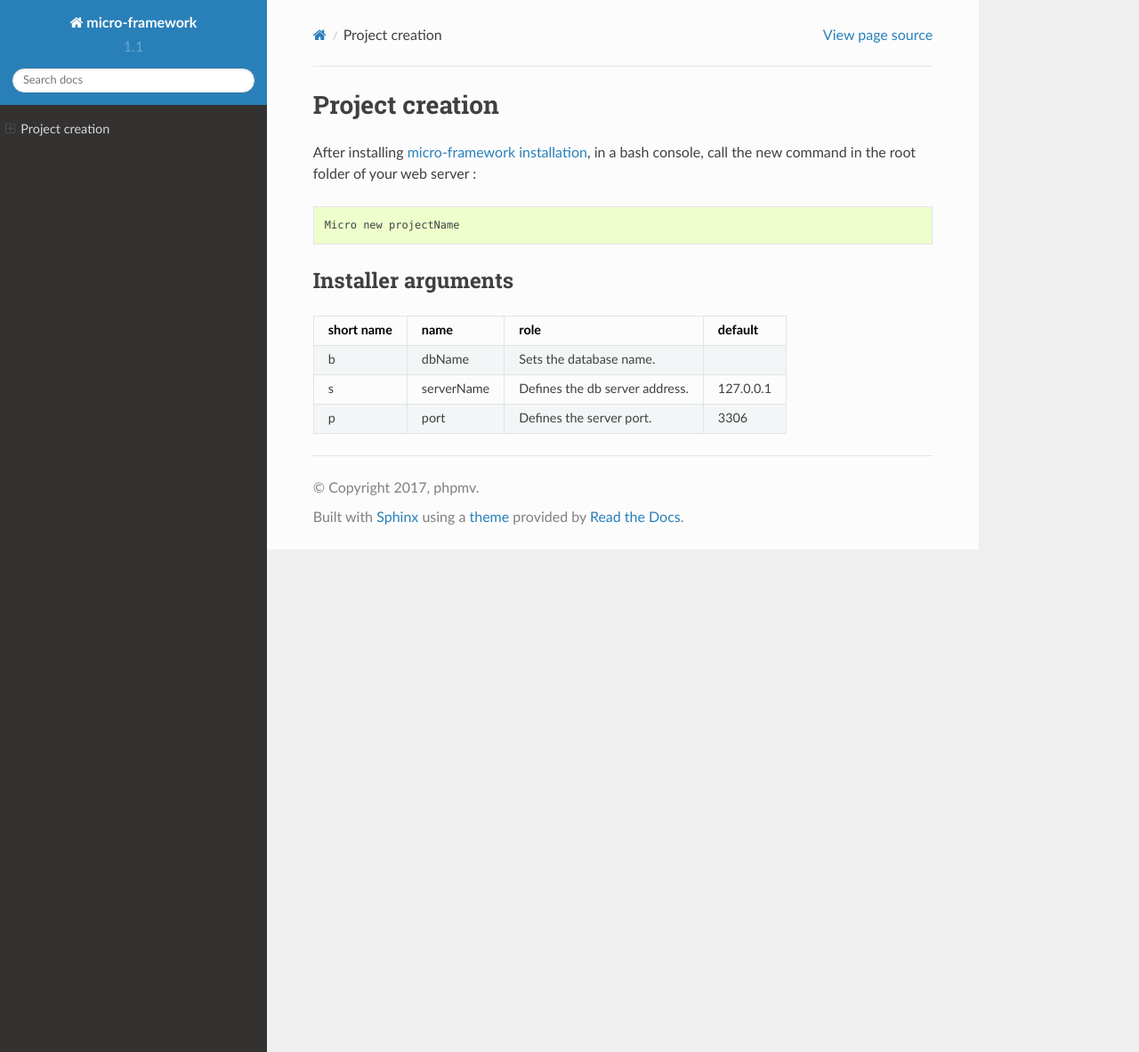
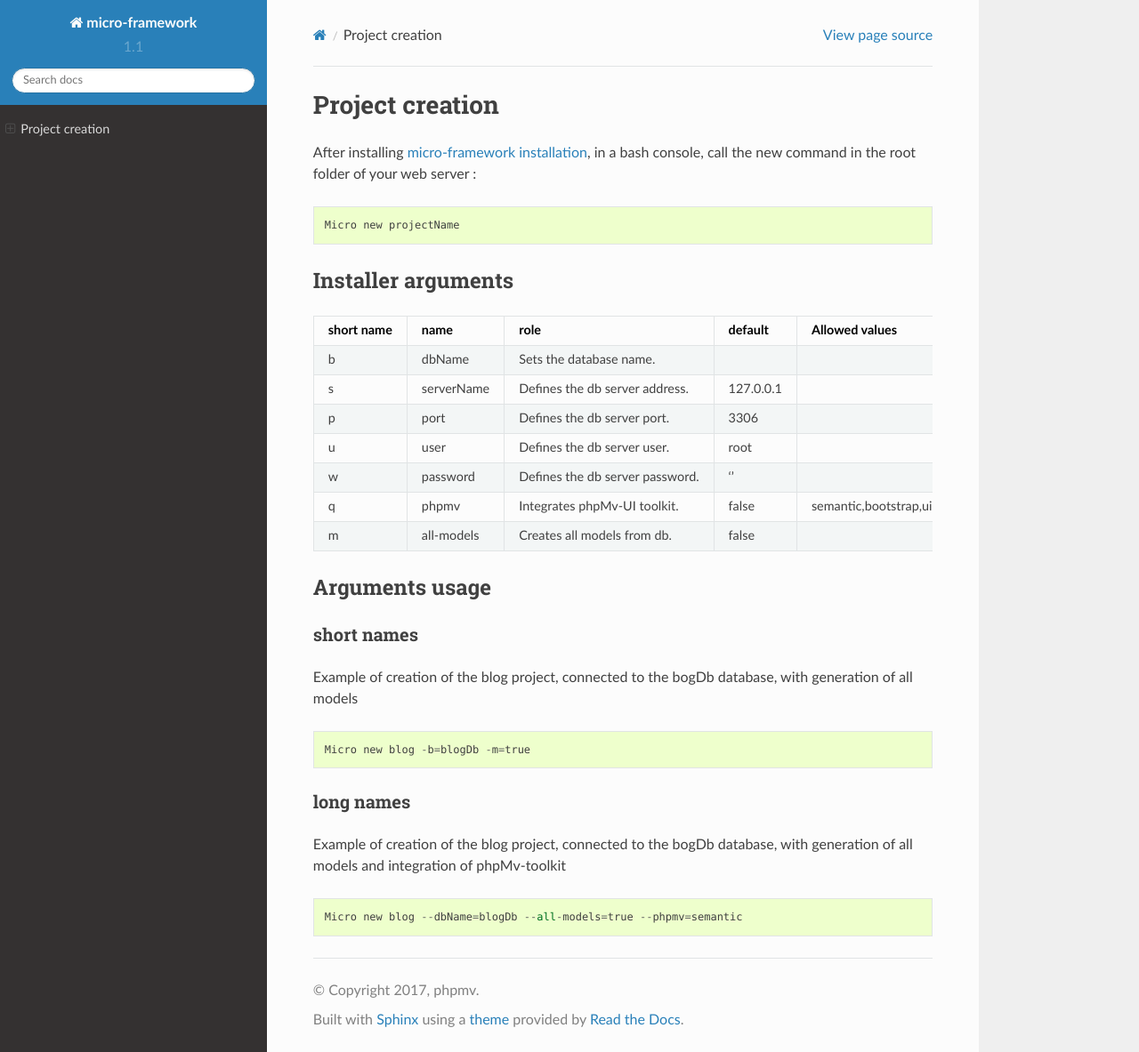
Before and after one commit to phpMv/ubiquity, a Sphinx documentation site: the page built from docs/createproject.rst, in a window 1280 px wide and 1183 px high. Shown: the whole window at 89% size. Built offline with Sphinx 7.4.7 and the Read the Docs theme 2.0.0, drawn with Linux system fonts in a browser that asks for light colours.

Commit message:
more options

```diff
--- a/docs/createproject.rst
+++ b/docs/createproject.rst
@@ -8,12 +8,35 @@ in a bash console, call the new command in the root folder of your web server :
 Installer arguments
 -------------------
 
-+-------------+------------+----------------------------------+-----------+
-| short name  | name       | role                             | default   |
-+=============+============+==================================+===========+
-|      b      | dbName     | Sets the database name.          |           |
-+-------------+------------+----------------------------------+-----------+
-|      s      | serverName | Defines the db server address.   | 127.0.0.1 |
-+-------------+------------+----------------------------------+-----------+
-|      p      | port       | Defines the server port.         |      3306 |
-+-------------+------------+----------------------------------+-----------+
++-------------+------------+----------------------------------+-----------+------------------------+
+| short name  | name       | role                             | default   | Allowed values         |
++=============+============+==================================+===========+========================+
+|      b      | dbName     | Sets the database name.          |           |                        |
++-------------+------------+----------------------------------+-----------+------------------------+
+|      s      | serverName | Defines the db server address.   | 127.0.0.1 |                        |
++-------------+------------+----------------------------------+-----------+------------------------+
+|      p      | port       | Defines the db server port.      |      3306 |                        |
++-------------+------------+----------------------------------+-----------+------------------------+
+|      u      | user       | Defines the db server user.      |      root |                        |
++-------------+------------+----------------------------------+-----------+------------------------+
+|      w      | password   | Defines the db server password.  |        '' |                        |
++-------------+------------+----------------------------------+-----------+------------------------+
+|      q      | phpmv      | Integrates phpMv-UI toolkit.     |     false | semantic,bootstrap,ui  |
++-------------+------------+----------------------------------+-----------+------------------------+
+|      m      | all-models | Creates all models from db.      |     false |                        |
++-------------+------------+----------------------------------+-----------+------------------------+
+
+Arguments usage
+---------------
+
+short names
+^^^^^^^^^^^
+Example of creation of the blog project, connected to the bogDb database, with generation of all models
+::
+    Micro new blog -b=blogDb -m=true
+
+long names
+^^^^^^^^^^^
+Example of creation of the blog project, connected to the bogDb database, with generation of all models and integration of phpMv-toolkit
+::
+    Micro new blog --dbName=blogDb --all-models=true --phpmv=semantic
```
